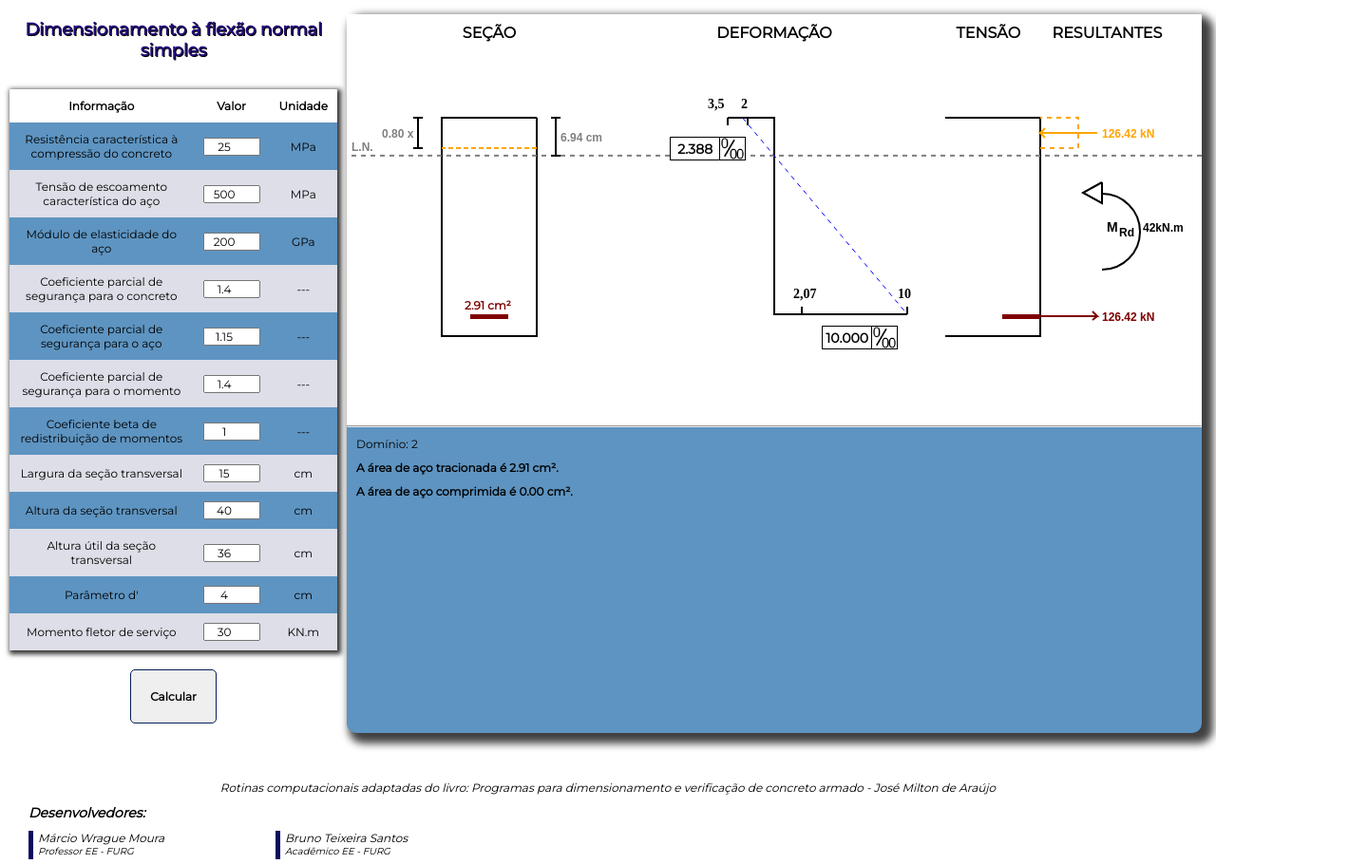
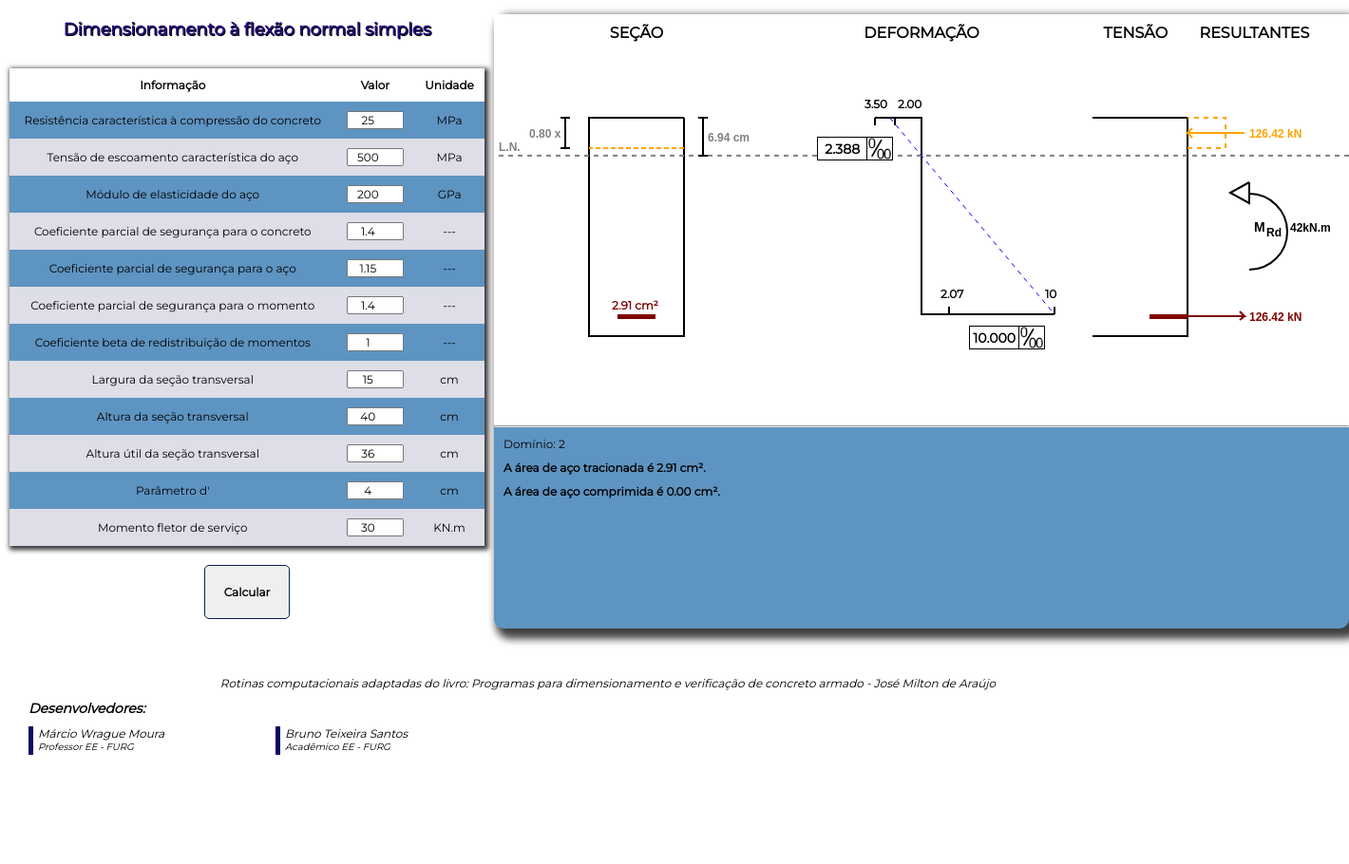
Before and after one commit to mvreal/EngenhariaCivil, a plain HTML site: page Sistemas Estruturais em Concreto Armado/1 Dimensionamento Flexao Normal Simples/index.html in a window 1280 px wide. Both pictures are taken after a click on the button "Calcular". Shown: the whole page at 95% size, 1420 px wide, since content can reach past the window. After the commit the page ends 800 px from the top, so only its background shows below. Drawn offline with Linux system fonts and the light colour scheme.

Commit message:
Muitas atualizações
Foram acrescentados as deformações do concreto do tipo 2 e para o aço CA 60, além de corrigir o segundo desenho com relação a representação desses itens

```diff
--- a/Sistemas Estruturais em Concreto Armado/1 Dimensionamento Flexao Normal Simples/scripts/desenhoinicial.js
+++ b/Sistemas Estruturais em Concreto Armado/1 Dimensionamento Flexao Normal Simples/scripts/desenhoinicial.js
@@ -37,9 +37,6 @@ function desenhoinicial(){
     ctx2.moveTo(-49,80);
     ctx2.lineTo(-49,88);
 
-    ctx2.moveTo(-49,80);
-    ctx2.lineTo(-49,88);
-
     ctx2.moveTo(-28,80);
     ctx2.lineTo(-28,88);
 
@@ -63,12 +60,12 @@ function desenhoinicial(){
 
 
 
-    ctx2.font="bold 14px Montserrat";
-    ctx2.fillText('3,5',-70,70)
-    ctx2.fillText('2',-35,70)
+    ctx2.font="bold 12px Montserrat";
+    ctx2.fillText('3.50',-60,70)
+    ctx2.fillText('2.00',-25,70)
 
     ctx2.fillText('10',130,270)
-    ctx2.fillText('2,07',20,270)
+    ctx2.fillText('2.07',20,270)
 
     ctx3.beginPath();
     ctx3.arc(45,200,40,1.5*Math.PI,2.5*Math.PI);
--- a/Sistemas Estruturais em Concreto Armado/1 Dimensionamento Flexao Normal Simples/scripts/dimensionamento.js
+++ b/Sistemas Estruturais em Concreto Armado/1 Dimensionamento Flexao Normal Simples/scripts/dimensionamento.js
@@ -10,7 +10,7 @@ function dimensionamento() {
 
   // Entrada de dados
   var fck = document.getElementById("fck");
-  var fyk = document.getElementById("fyk");
+   fyk = document.getElementById("fyk");
   var es = document.getElementById("es");
   var gamac = document.getElementById("gamac");
   var gamas = document.getElementById("gamas");
@@ -21,8 +21,8 @@ function dimensionamento() {
   var d = document.getElementById("d");
   var dl = document.getElementById("dl");
   var amk = document.getElementById("amk");
-  var fck1 = Number(fck.value);
-  var fyk1 = Number(fyk.value);
+  fck1 = Number(fck.value);
+  fyk1 = Number(fyk.value);
   var es1 = Number(es.value);
   var gamac1 = Number(gamac.value);
   var gamas1 = Number(gamas.value);
--- a/Sistemas Estruturais em Concreto Armado/1 Dimensionamento Flexao Normal Simples/scripts/segundodesenho.js
+++ b/Sistemas Estruturais em Concreto Armado/1 Dimensionamento Flexao Normal Simples/scripts/segundodesenho.js
@@ -12,8 +12,10 @@ function segundodesenho() {
     //Concreto do tipo 1
     if (fck <= 50) {
       eu = 3.5/1000;
+      eo = 0.002;
     } else {
       eu = (2.6 + 35 * ((90 - fck) / 100) ** 4)/1000;
+      eo = (2 + 0.0085 * ((fck1 - 50)**0.53))/1000;
     }
 
     //Verificar se a posição da linha neutra está acima do limite permitido pela NBR
@@ -35,17 +37,61 @@ function segundodesenho() {
       ruptura = "A ruptura acontece no aço";
       eps = 10 / 1000;
       epc = (0.01 * xa) / (d - xa);
-      if(epc>=0.0035){
+      if(epc>eu){
         dominio = "3";
+        epc = eu;
         ruptura = " A ruptura acontece no concreto";
-        epc = 0.0035;
         eps = (eu * ((d-xa)/xa));
       }
+
+
+    }
+
+    if(fyk1==500){
+      eoaco = 2.07/1000;
+    }else if(fyk1==600){
+      eoaco = 2.48/1000;
+    }else{
+      console.log("Não foi utilizado aço CA-50 nem CA-60")
     }
 
     //Colocando os textos de deformação do aço e do concreto
     criardiv2.innerText = (epc*1000).toFixed(3);
     criardiv5.innerText = (eps*1000).toFixed(3);
+
+    //refazendo o segundo desenho com as deformações ultimas e de escoamento do aço e do concreto
+    ctx2.clearRect(-300, -300, 600, 600);
+
+   //Fazendo o desenho 2 novamente apos a inserção de dados 14 pixels para cada 1/1000
+    ctx2.beginPath();
+    ctx2.setLineDash([]);
+    ctx2.strokeStyle = 'black'
+    ctx2.lineWidth="2";
+    ctx2.moveTo(-eu*14000,80);
+    ctx2.lineTo(0,80);
+    ctx2.lineTo(0,287);
+    ctx2.lineTo(140,287);
+
+    //deformações ultimas
+    ctx2.moveTo(-eu*14000,80);
+    ctx2.lineTo(-eu*14000,88);
+    ctx2.moveTo(140,287);
+    ctx2.lineTo(140,279);
+
+    //deformações para inicio do patamar de escoamento
+    ctx2.moveTo(-eo*14000,80);
+    ctx2.lineTo(-eo*14000,88);
+    ctx2.moveTo(eoaco*14000,287);
+    ctx2.lineTo(eoaco*14000,279);
+    ctx2.stroke()
+
+    ctx2.font="bold 12px Montserrat";
+    ctx2.fillText((eu*1000).toFixed(2),-60,70);
+    ctx2.fillText((eo*1000).toFixed(2),-25,70);
+    ctx2.fillText((eoaco*1000).toFixed(2),20,270);
+    ctx2.fillText(10,130,270);
+
+
 
     //Linha neutra
     ctx1.beginPath();
--- a/Sistemas Estruturais em Concreto Armado/1 Dimensionamento Flexao Normal Simples/styles/estilo.css
+++ b/Sistemas Estruturais em Concreto Armado/1 Dimensionamento Flexao Normal Simples/styles/estilo.css
@@ -39,6 +39,10 @@ td{
     padding:10px;
     font-size: 12px;
 
+}
+
+table{
+    min-width: 500px;
 }
 
 footer{
```
